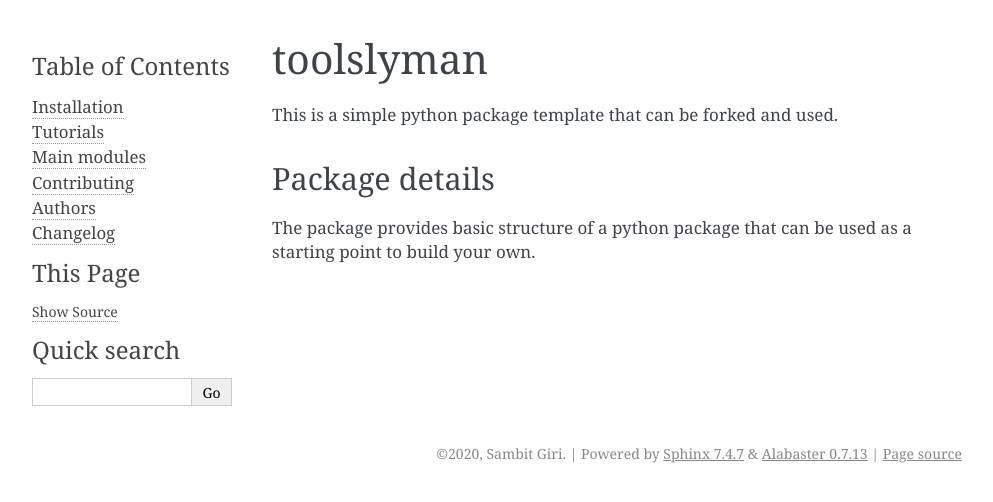
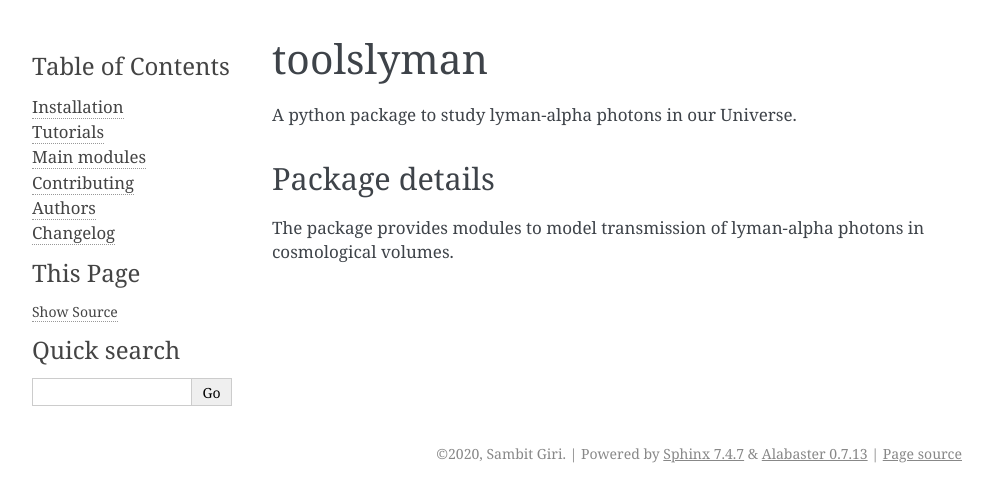
Before and after one commit to sambit-giri/toolslyman, a Sphinx documentation site: the page built from docs/readme.rst, in a window 1280 px wide. Shown: the top 502 px of the page, without its empty margins (148-1141 px from the left). Built offline with Sphinx 7.4.7, drawn with Linux system fonts in a browser that asks for light colours.

Commit message:
type and desc

```diff
--- a/docs/readme.rst
+++ b/docs/readme.rst
@@ -1,10 +1,10 @@
-==============================
+==========
 toolslyman
-==============================
+==========
 
-This is a simple python package template that can be forked and used.
+A python package to study lyman-alpha photons in our Universe.
 
 Package details
 ===============
 
-The package provides basic structure of a python package that can be used as a starting point to build your own.
+The package provides modules to model transmission of lyman-alpha photons in cosmological volumes.
--- a/docs/tutorials.rst
+++ b/docs/tutorials.rst
@@ -9,4 +9,4 @@ The following examples will help you get started with ``toolslyman``:
    :maxdepth: 2
    :caption: Examples:
 
-   examples/model_univerves
+   examples/model_universes
```
Also changed, not shown: README.md (+2 -2 lines), docs/contents.rst (+10 -0 lines), docs/examples/model_universes.ipynb (renamed from docs/examples/model_univerves.ipynb).
